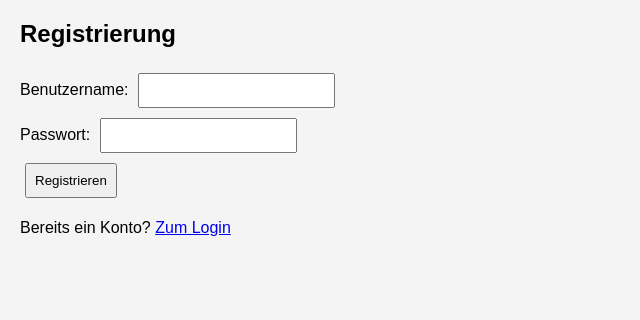
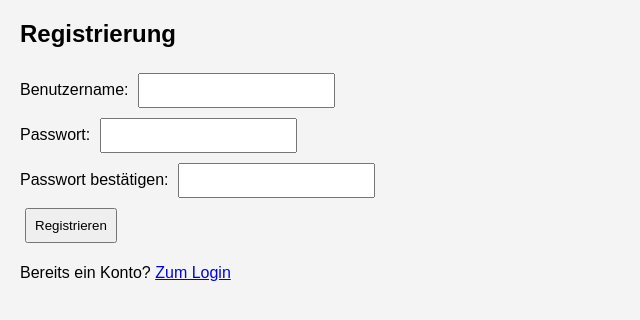
Before and after one commit to SCREWYT/vocapp, a Flask app: page /register in a window 1280 px wide. Shown: the top 320 px of the page, without its empty margins (0-640 px from the left). Run offline with Flask 3, Linux system fonts and the light colour scheme.

Commit message:
Add password confirmation field to registration form

```diff
--- a/templates/register.html
+++ b/templates/register.html
@@ -18,13 +18,19 @@
                                                                              <!-- Passwort-Eingabefeld (Verdeckte Eingabe)-->
     </div>
 
-    <button type="submit">Registrieren</button>                                 <!-- Button zum Absenden des Formulars -->
+    <div>                                                                       <!-- DRITTE FORMULARZEILE: Passwort bestätigen -->
+        <label for="password_confirm">Passwort bestätigen:</label>               <!-- Beschriftung für Passwort-Bestätigung -->
+        <input type="password" name="password_confirm" id="password_confirm" required>
+                                                                                   <!-- Passwort-Bestätigungsfeld (Verdeckte Eingabe) -->
+    </div>
+
+    <button type="submit">Registrieren</button>                                       <!-- Button zum Absenden des Formulars -->
 
 </form>
 
-<p>                                                                                 <!-- Hinweis unter dem Formular -->
+<p>                                                                                       <!-- Hinweis unter dem Formular -->
     Bereits ein Konto?
-    <a href="{{ url_for('login') }}">Zum Login</a>                                    <!-- Link zurück zur Login-Seite (Flask erzeugt URL) -->
+    <a href="{{ url_for('login') }}">Zum Login</a>                                          <!-- Link zurück zur Login-Seite (Flask erzeugt URL) -->
 </p>
 
 {% endblock %}
```
